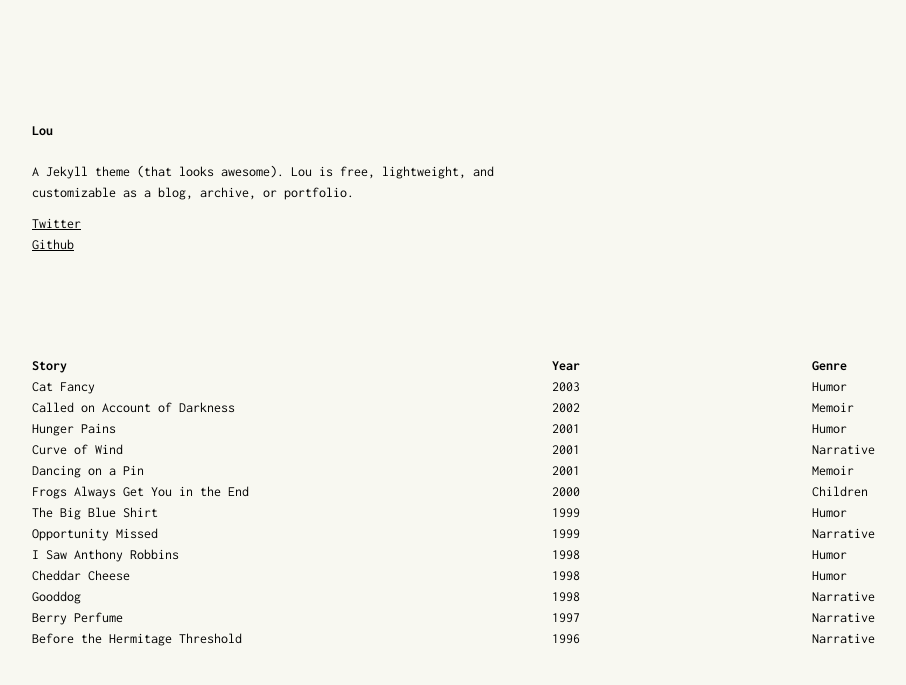
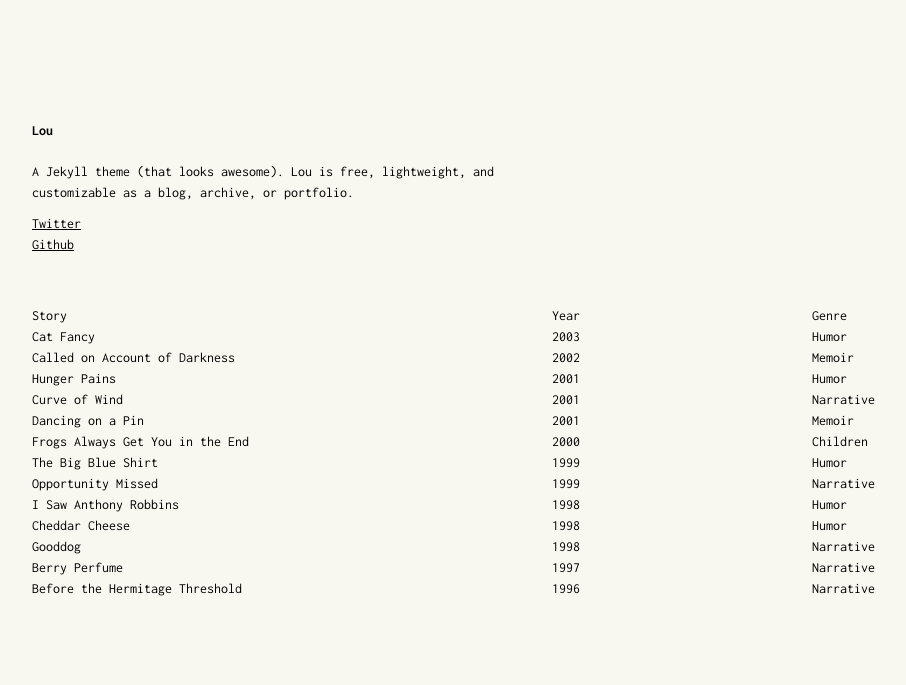
Before and after one commit to lilykonings/louie, a Jekyll site: the page built from index.html, in a window 1280 px wide. Shown: the top 685 px of the page, without its empty margins (88-994 px from the left). Built offline with Jekyll 4.4.1, drawn with Linux system fonts in a browser that asks for light colours.

Commit message:
fix margin on body and posts list

```diff
--- a/_sass/base.scss
+++ b/_sass/base.scss
@@ -1,12 +1,11 @@
 // Our variables
-@import url('https://fonts.googleapis.com/css?family=Inconsolata:400,700|Open+Sans');
+@import url('https://fonts.googleapis.com/css?family=Inconsolata:400,700');
 
 $on-palm:           600px !default;
 $on-laptop:         800px !default;
 
 // typography
 $inconsolata:       'Inconsolata', monospace;
-$open-sans:         'Open Sans', sans-serif;
 $font__size:        14px;
 $font__weight:      400;
 $font__line-height: 1.5;
@@ -55,7 +54,7 @@
 
 body {
   width: 100%;
-  margin: 0;
+  margin: 120px 0 50px;
   padding: 0;
   background: $color__bg;
   font-family: $inconsolata;
@@ -66,5 +65,5 @@
 
 .container {
   max-width: 1200px;
-  margin: 120px 120px 0;
+  margin: 0 120px;
 }
--- a/_sass/bio.scss
+++ b/_sass/bio.scss
@@ -1,6 +1,6 @@
 .bio {
   max-width: 500px;
-  margin-bottom: 100px;
+  margin-bottom: 50px;
 }
 
 .bio__header {
--- a/_sass/post.scss
+++ b/_sass/post.scss
@@ -5,9 +5,10 @@
 }
 
 .post__meta {
-  margin-bottom: 20px;
+  margin: 30px 0 20px;
   border-bottom: 1px solid black;
   overflow: hidden;
+  font-weight: 700;
 }
 
 .post__title {
--- a/_sass/rows.scss
+++ b/_sass/rows.scss
@@ -1,13 +1,13 @@
 .rows {
   width: 100%;
   margin: 0;
-  margin-bottom: 50px;
+  margin-top: 50px;
   padding: 0;
   list-style: none;
   overflow: hidden;
 }
 
-.row__sort {
+.row__cols {
   font-weight: 700;
 }
 
@@ -33,5 +33,10 @@
 
 .row__body {
   margin: 20px 0;
-  font-family: $open-sans;
 }
+
+// behaviors
+.row__active {
+  text-decoration: none !important;
+  color: #ccc;
+}
```
